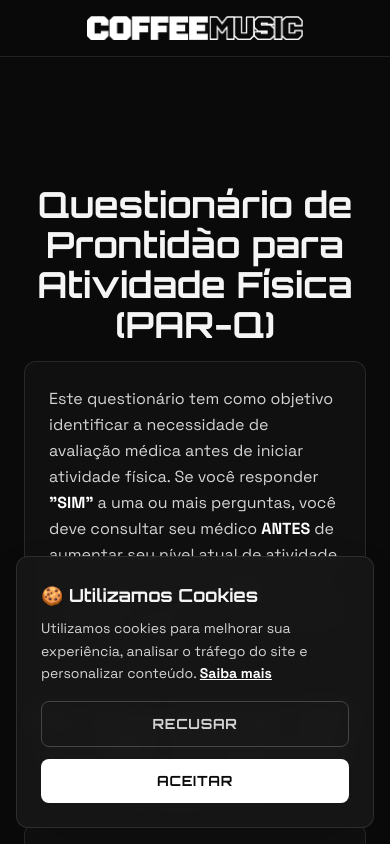
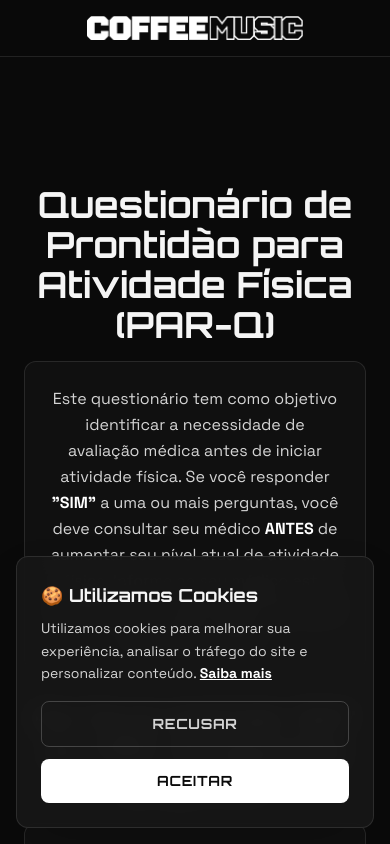
Before and after one commit to marllondiniz/coffee-music-run, a Next.js app: page /quiz in a window 390 px wide. Shown: the top 844 px of the page. Built offline with nearby package versions, Linux system fonts and the light colour scheme.

Commit message:
style: centralizar texto introdutório do quiz no mobile

```diff
--- a/app/quiz/page.tsx
+++ b/app/quiz/page.tsx
@@ -245,8 +245,8 @@ export default function QuizPage() {
               Questionário de Prontidão para Atividade Física (PAR-Q)
             </h1>
 
-            <div className="bg-neutral-900/50 border border-white/10 rounded-xl p-6 md:p-8 mb-8">
-              <p className="text-neutral-300 font-space leading-relaxed">
+                <div className="bg-neutral-900/50 border border-white/10 rounded-xl p-6 md:p-8 mb-8">
+                  <p className="text-neutral-300 font-space leading-relaxed text-center md:text-left">
                 Este questionário tem como objetivo identificar a necessidade de avaliação médica antes de iniciar atividade física.
                 Se você responder <strong className="text-white">"SIM"</strong> a uma ou mais perguntas, você deve consultar seu médico{' '}
                 <strong className="text-white">ANTES</strong> de aumentar seu nível atual de atividade física.
```
